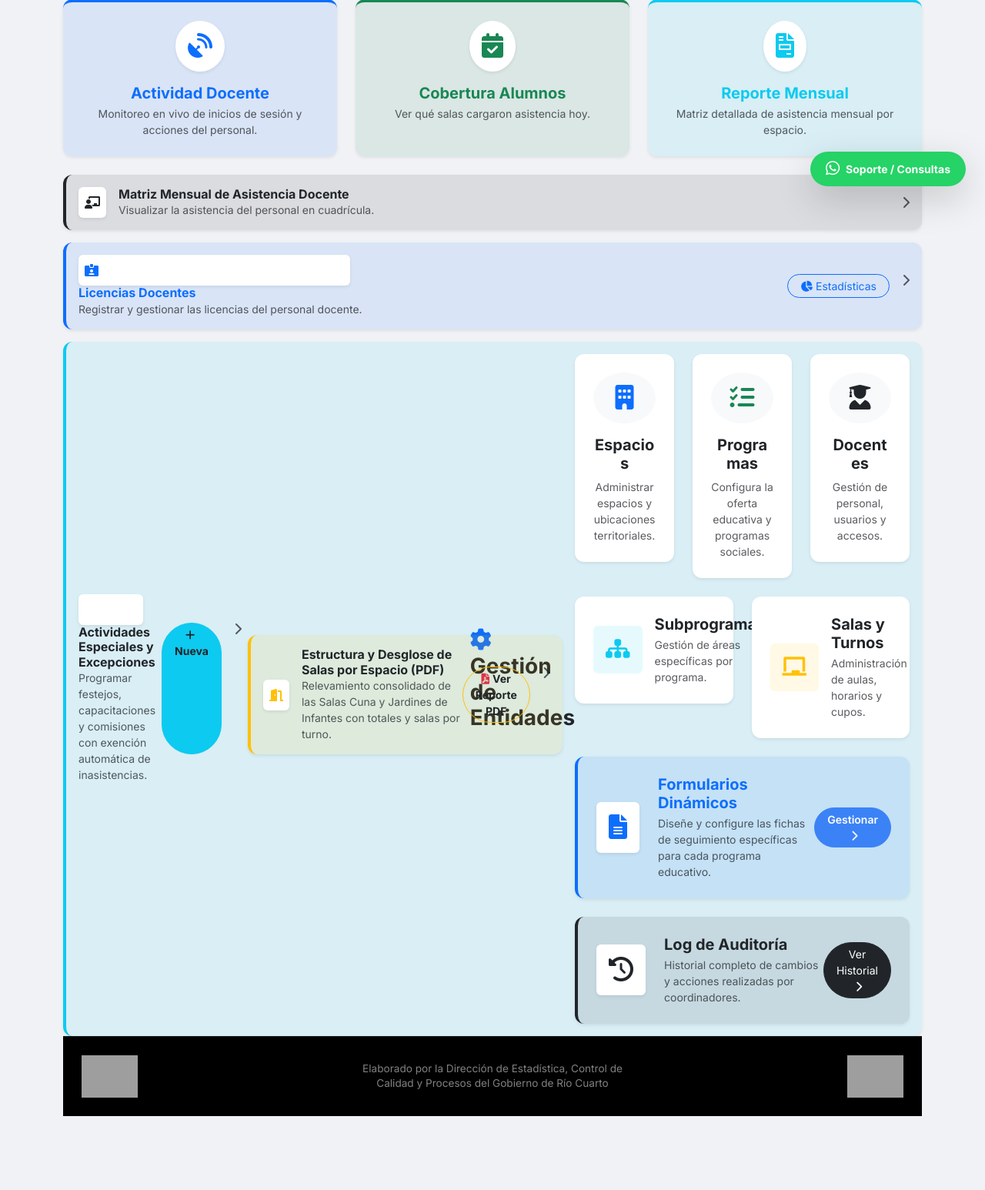
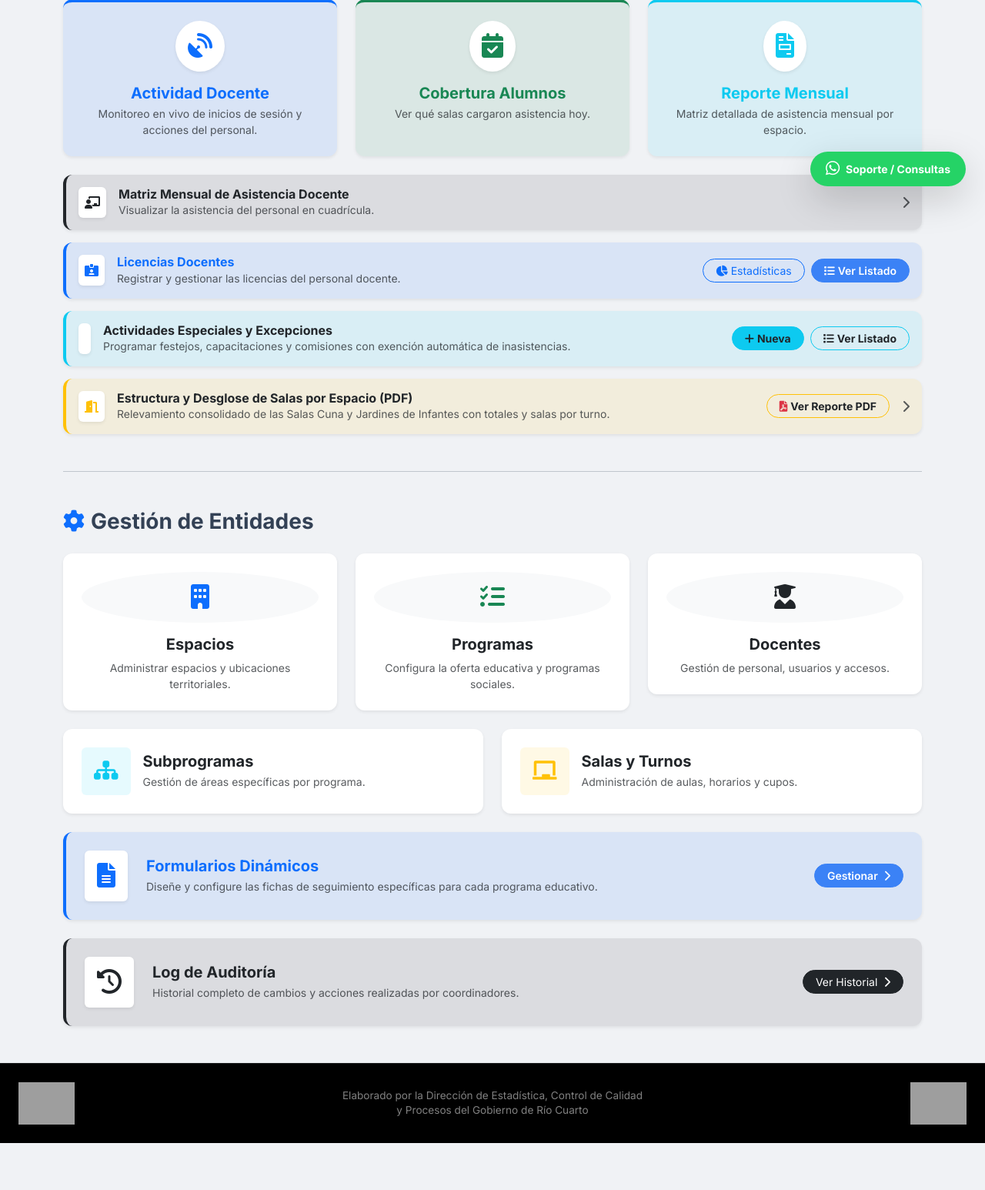
Before and after one commit to datosrcu/tableros-educaci-n, a Django app: page /usuarios/coordinador/ in a window 1280 px wide. Shown: the part 533-2079 px from the top of the page at 77% size. After the commit the page ends 2018 px from the top, so only its background shows below. Run offline with Django 5.2, Linux system fonts and the light colour scheme; a user stored in the database is signed in; data comes from the database, SQL or seed files in the repository; data that the repository does not hold is empty; grey boxes are pictures that could not be loaded.

Commit message:
Se estructuraron correctamente las tarjetas de acción múltiple con botones y enlaces individuales limpios. Se cerraron todas las etiquetas y contenedores de grilla. Se verificaron y ejecutaron las pruebas unitarias con éxito.

```diff
--- a/templates/users/dashboard_coordinador.html
+++ b/templates/users/dashboard_coordinador.html
@@ -125,39 +125,47 @@
         </a>
     </div>
     <div class="col-12 mt-3">
-        <a href="{% url 'jardines:lista_licencias' %}" class="text-decoration-none">
         <div class="card p-3 border-0 shadow-sm d-flex flex-row align-items-center bg-primary bg-opacity-10 border-start border-4 border-primary transition-hover">
             <div class="bg-white p-2 rounded shadow-sm me-3">
                 <i class="fas fa-id-card-alt text-primary"></i>
             </div>
             <div>
-                    <h6 class="fw-bold mb-0 text-primary">Licencias Docentes</h6>
+                <a href="{% url 'jardines:lista_licencias' %}" class="text-decoration-none text-primary">
+                    <h6 class="fw-bold mb-0">Licencias Docentes</h6>
+                </a>
                 <p class="small text-muted mb-0">Registrar y gestionar las licencias del personal docente.</p>
             </div>
-                <div class="ms-auto d-flex gap-2">
-                    <a href="{% url 'jardines:reporte_licencias' %}" class="btn btn-sm btn-outline-primary rounded-pill px-3" onclick="event.stopPropagation()">
+            <div class="ms-auto d-flex gap-2 align-items-center">
+                <a href="{% url 'jardines:reporte_licencias' %}" class="btn btn-sm btn-outline-primary rounded-pill px-3">
                     <i class="fas fa-chart-pie me-1"></i>Estadísticas
                 </a>
-                    <i class="fas fa-chevron-right text-muted ms-2"></i>
+                <a href="{% url 'jardines:lista_licencias' %}" class="btn btn-sm btn-primary rounded-pill px-3">
+                    <i class="fas fa-list me-1"></i>Ver Listado
+                </a>
             </div>
         </div>
-        </a>
     </div>
     <div class="col-12 mt-3">
-        <a href="{% url 'jardines:lista_actividades' %}" class="text-decoration-none">
         <div class="card p-3 border-0 shadow-sm d-flex flex-row align-items-center bg-info bg-opacity-10 border-start border-4 border-info transition-hover">
             <div class="bg-white p-2 rounded shadow-sm me-3">
                 <i class="fas fa-calendar-star text-info"></i>
             </div>
             <div>
-                    <h6 class="fw-bold mb-0 text-dark">Actividades Especiales y Excepciones</h6>
+                <a href="{% url 'jardines:lista_actividades' %}" class="text-decoration-none text-dark">
+                    <h6 class="fw-bold mb-0">Actividades Especiales y Excepciones</h6>
+                </a>
                 <p class="small text-muted mb-0">Programar festejos, capacitaciones y comisiones con exención automática de inasistencias.</p>
             </div>
-                <div class="ms-auto d-flex gap-2">
-                    <a href="{% url 'jardines:crear_actividad' %}" class="btn btn-sm btn-info text-dark rounded-pill px-3 fw-bold" onclick="event.stopPropagation()">
+            <div class="ms-auto d-flex gap-2 align-items-center">
+                <a href="{% url 'jardines:crear_actividad' %}" class="btn btn-sm btn-info text-dark rounded-pill px-3 fw-bold">
                     <i class="fas fa-plus me-1"></i>Nueva
                 </a>
-                    <i class="fas fa-chevron-right text-muted ms-2"></i>
+                <a href="{% url 'jardines:lista_actividades' %}" class="btn btn-sm btn-outline-info text-dark rounded-pill px-3 fw-bold">
+                    <i class="fas fa-list me-1"></i>Ver Listado
+                </a>
+            </div>
+        </div>
+    </div>
     <div class="col-12 mt-3">
         <a href="{% url 'users:reporte_desglose_salas' %}" target="_blank" class="text-decoration-none">
             <div class="card p-3 border-0 shadow-sm d-flex flex-row align-items-center bg-warning bg-opacity-10 border-start border-4 border-warning transition-hover">
@@ -168,7 +176,7 @@
                     <h6 class="fw-bold mb-0 text-dark">Estructura y Desglose de Salas por Espacio (PDF)</h6>
                     <p class="small text-muted mb-0">Relevamiento consolidado de las Salas Cuna y Jardines de Infantes con totales y salas por turno.</p>
                 </div>
-                <div class="ms-auto d-flex gap-2">
+                <div class="ms-auto d-flex gap-2 align-items-center">
                     <span class="btn btn-sm btn-outline-warning text-dark rounded-pill px-3 fw-bold">
                         <i class="fas fa-file-pdf me-1 text-danger"></i>Ver Reporte PDF
                     </span>
```
Lines whose indentation alone changed are shown as unchanged.
